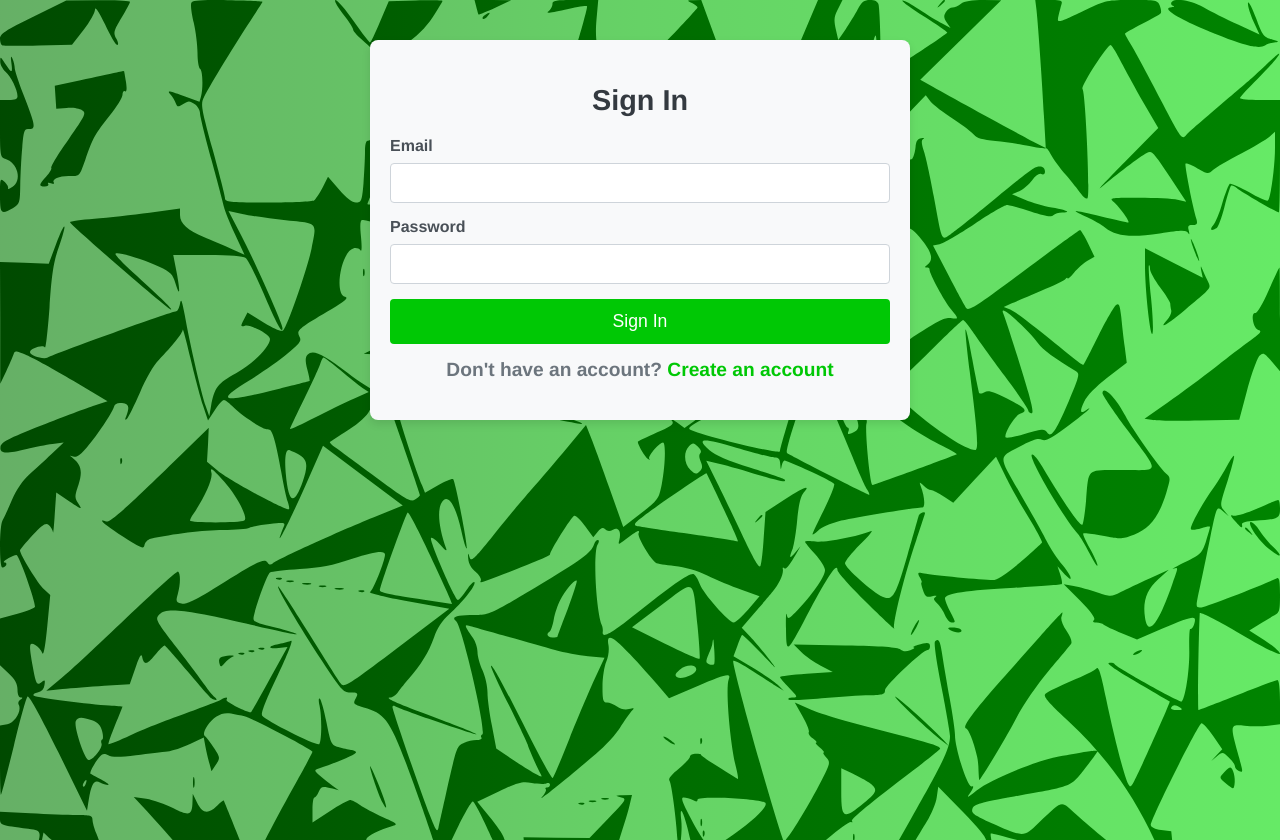
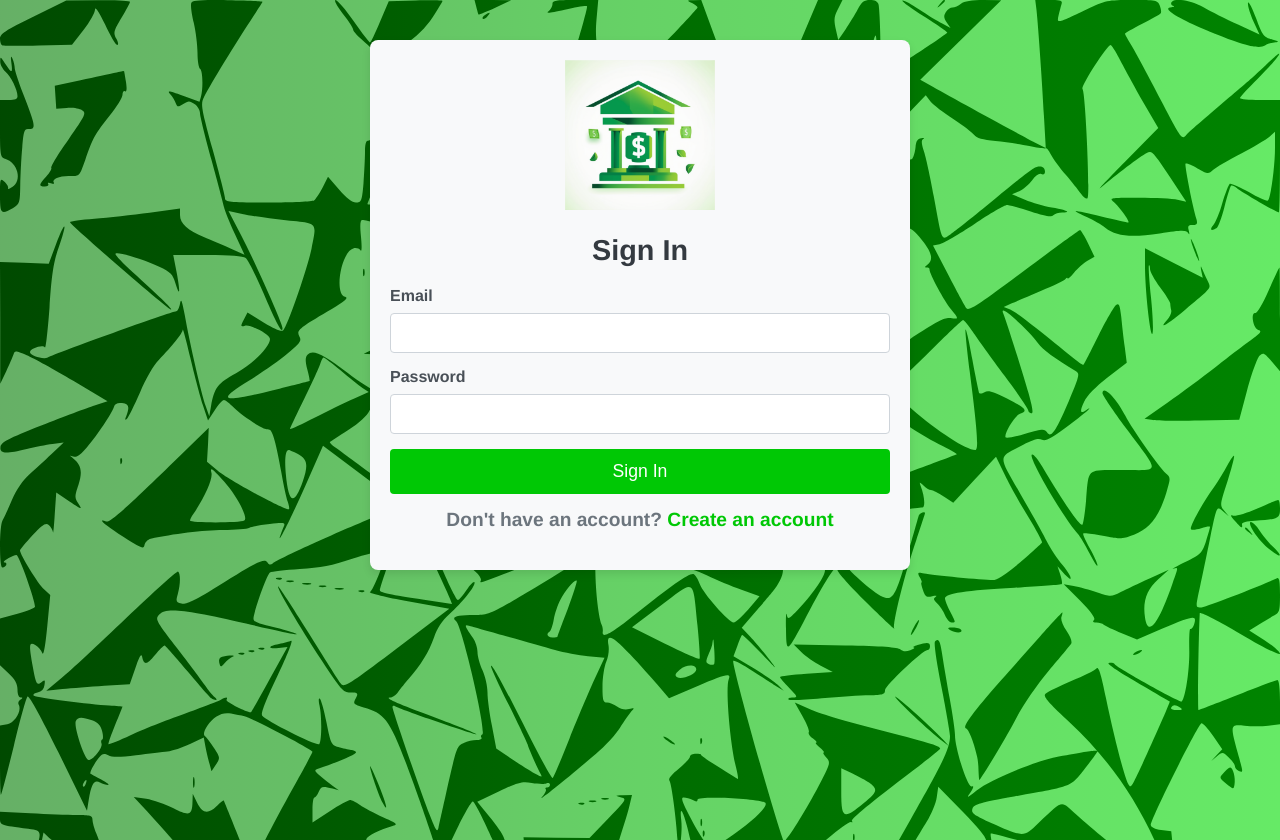
Before and after one commit to MichaelLevin5908/banking_application, a React (Create React App) app in the folder frontend/: page /signin in a window 1280 px wide. Built offline with nearby package versions, Linux system fonts and the light colour scheme.

Commit message:
added image

```diff
--- a/frontend/src/Style/signin.css
+++ b/frontend/src/Style/signin.css
@@ -27,6 +27,15 @@
     color: #495057; /* Dark grey for labels */
     font-weight: 600; /* Make labels bold */
 }
+
+/* Style for the SignIn logo */
+.signin-logo {
+    display: block;
+    margin: 0 auto 20px; /* Center the logo and add spacing below */
+    width: 150px; /* Adjust the width of the logo */
+    height: auto; /* Maintain aspect ratio */
+}
+
 
 /* Input fields */
 .signin-container input {
--- a/frontend/src/components/SignIn.js
+++ b/frontend/src/components/SignIn.js
@@ -1,9 +1,8 @@
-// src/components/SignIn.js
-
 import React, { useState } from 'react';
 import axios from '../services/api'; // Ensure this is your centralized Axios instance
 import { Link, useNavigate, useLocation } from 'react-router-dom';
 import '../Style/signin.css';
+import bankingLogo from '../Style/images/bankingapp.png';
 
 const SignIn = () => {
     const [email, setEmail] = useState('');
@@ -12,8 +11,6 @@ const SignIn = () => {
 
     const navigate = useNavigate();
     const location = useLocation();
-
-    // Retrieve the path the user attempted to access before being redirected to sign-in
     const from = location.state?.from?.pathname || '/dashboard';
 
     const handleSubmit = async (e) => {
@@ -32,16 +29,17 @@ const SignIn = () => {
                 return;
             }
 
-            // Redirect to the original requested page or dashboard
             navigate(from, { replace: true });
         } catch (error) {
-            // You can enhance error handling by checking error.response.status or other properties
             setErrorMessage('Invalid email or password');
         }
     };
 
     return (
         <div className="signin-container">
+            {/* Add the logo image */}
+            <img src={bankingLogo} alt="Banking App Logo" className="signin-logo" />
+
             <h2>Sign In</h2>
             {errorMessage && <p className="error">{errorMessage}</p>}
             <form onSubmit={handleSubmit}>
```
Also changed, not shown: frontend/src/Style/images/bankingapp.png (added).
